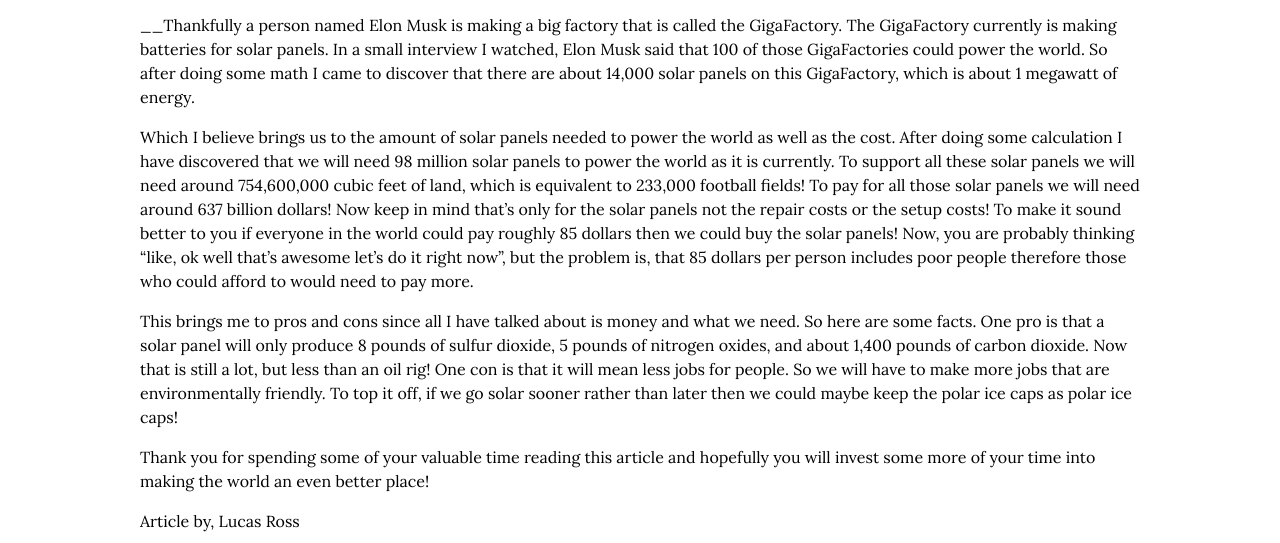
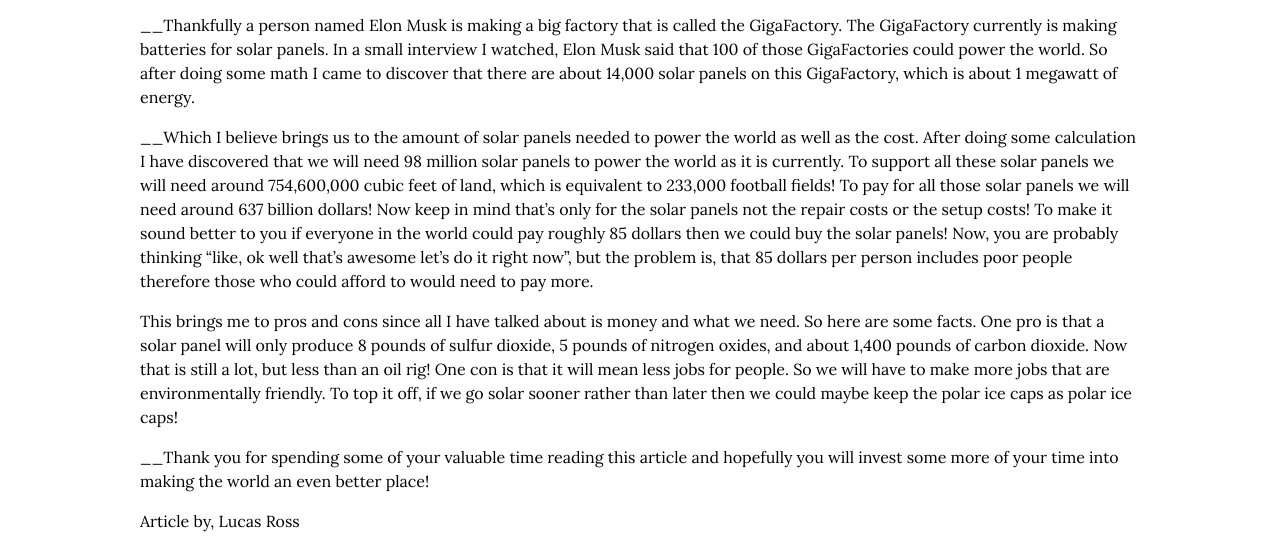
Before and after one commit to mc4lucas/games, a plain HTML site: page schoolprojectsolar.html in a window 1280 px wide. Shown: the part 1869-2412 px from the top of the page. Drawn offline with Linux system fonts and the light colour scheme.

Commit message:
updated
no

```diff
--- a/schoolprojectsolar.html
+++ b/schoolprojectsolar.html
@@ -67,12 +67,12 @@
 
 					<p>  Number two: as the atmosphere gets warmer it starts to produce heat, which is also melting the ice caps!</p>
 
-					<p>  __Thankfully a person named Elon Musk is making a big factory that is called the GigaFactory.  The GigaFactory currently is making batteries for solar panels.  In a small interview I watched, Elon Musk said that 100 of those GigaFactories could power the world.  So after doing some math I came to discover that there are about 14,000 solar panels on this GigaFactory, which is about 1 megawatt of energy.</p>
+					<p> __Thankfully a person named Elon Musk is making a big factory that is called the GigaFactory.  The GigaFactory currently is making batteries for solar panels.  In a small interview I watched, Elon Musk said that 100 of those GigaFactories could power the world.  So after doing some math I came to discover that there are about 14,000 solar panels on this GigaFactory, which is about 1 megawatt of energy.</p>
 
-					<p>  Which I believe brings us to the amount of solar panels needed to power the world as well as the cost.  After doing some calculation I have discovered that we will need 98 million solar panels to power the world as it is currently.  To support all these solar panels we will need around 754,600,000 cubic feet of land, which is equivalent to 233,000 football fields!  To pay for all those solar panels we will need around 637 billion dollars!  Now keep in mind that’s only for the solar panels not the repair costs or the setup costs!  To make it sound better to you if everyone in the world could pay roughly 85 dollars then we could buy the solar panels!  Now, you are probably thinking “like, ok well that’s awesome let’s do it right now”, but the problem is, that 85 dollars per person includes poor people therefore those who could afford to would need to pay more.</p>
+					<p>  __Which I believe brings us to the amount of solar panels needed to power the world as well as the cost.  After doing some calculation I have discovered that we will need 98 million solar panels to power the world as it is currently.  To support all these solar panels we will need around 754,600,000 cubic feet of land, which is equivalent to 233,000 football fields!  To pay for all those solar panels we will need around 637 billion dollars!  Now keep in mind that’s only for the solar panels not the repair costs or the setup costs!  To make it sound better to you if everyone in the world could pay roughly 85 dollars then we could buy the solar panels!  Now, you are probably thinking “like, ok well that’s awesome let’s do it right now”, but the problem is, that 85 dollars per person includes poor people therefore those who could afford to would need to pay more.</p>
 					<p>  This brings me to pros and cons since all I have talked about is money and what we need.  So here are some facts.  One pro is that a solar panel will only produce 8 pounds of sulfur dioxide, 5 pounds of nitrogen oxides, and about 1,400 pounds of carbon dioxide.  Now that is still a lot, but less than an oil rig!  One con is that it will mean less jobs for people. So we will have to make more jobs that are environmentally friendly.  To top it off, if we go solar sooner rather than later then we could maybe keep the polar ice caps as polar ice caps!</p>
 
-					<p>  Thank you for spending some of your valuable time reading this article and hopefully you will invest some more of your time into making the world an even better place!</p>
+					<p>  __Thank you for spending some of your valuable time reading this article and hopefully you will invest some more of your time into making the world an even better place!</p>
 
 				<p>	Article by, Lucas Ross </p>
 
```
